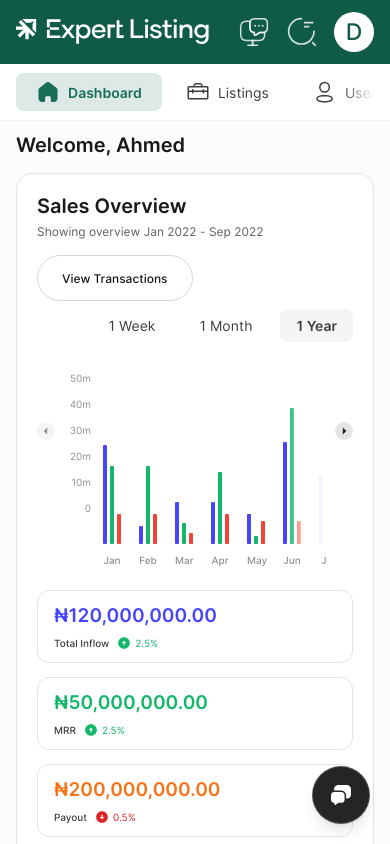
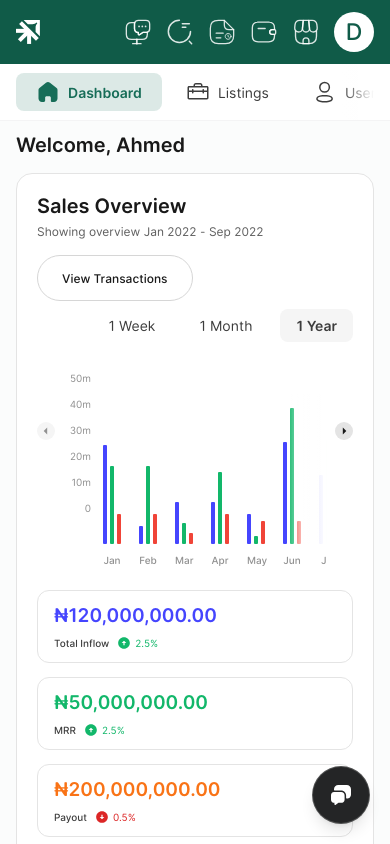
Before and after one commit to Psalm112/expertlisting-dashboard, a Next.js app: page / in a window 390 px wide. Shown: the top 844 px of the page. Built offline with nearby package versions, Linux system fonts and the light colour scheme.

Commit message:
Add the masthead hover tooltips and the avatar's profile card

```diff
--- /dev/null
+++ b/src/components/LogoMark.tsx
@@ -0,0 +1,29 @@
+import type { SVGProps } from 'react';
+
+/**
+ * Just the Expert Listing glyph, without the wordmark.
+ *
+ * Lifted from the same logo export: these are the paths that sit left of x=32,
+ * where the lettering starts. Used on narrow viewports so all five quick actions
+ * still fit in the masthead.
+ */
+export function LogoMark(props: SVGProps<SVGSVGElement>) {
+  return (
+    <svg viewBox="0 0 21 21" fill="none" role="img" aria-label="Expert Listing" {...props}>
+      <path
+        d="M5.18383 0.98438L2.71069 3.45752L17.4666 18.2134L19.9397 15.7403L5.18383 0.98438Z"
+        fill="currentColor"
+      />
+      <path
+        d="M10.5113 7.93818L1.68896 16.7606L4.1621 19.2337L12.9845 10.4113L10.5113 7.93818Z"
+        fill="currentColor"
+      />
+      <path d="M11.1572 7.73471H0V11.2323H11.1572V7.73471Z" fill="currentColor" />
+      <path d="M13.2117 9.78915H9.71414V20.9464H13.2117V9.78915Z" fill="currentColor" />
+      <path
+        d="M10.3912 3.77902H14.4188C15.7697 3.77902 17.0642 3.24273 18.0195 2.28742L18.6371 2.90501C17.6818 3.86032 17.1455 5.15491 17.1455 6.50578V10.5334L20.9105 14.2983V0.0125122H6.62466L10.3912 3.77902Z"
+        fill="currentColor"
+      />
+    </svg>
+  );
+}
--- a/src/components/layout/Masthead.tsx
+++ b/src/components/layout/Masthead.tsx
@@ -1,61 +1,81 @@
 import Link from 'next/link';
 import { Logo } from '@/components/Logo';
+import { LogoMark } from '@/components/LogoMark';
 import { ICONS } from '@/components/icons/registry';
+import { Tooltip } from '@/components/ui/Tooltip';
 import { CURRENT_USER, QUICK_ACTIONS } from '@/lib/mock-data';
 
 /**
  * The dark green bar: wordmark, icon-only quick actions, and the user avatar.
  *
- * Below `lg` the quick actions collapse to the two most useful ones so the bar
- * does not crowd out the wordmark on a phone.
+ * All five quick actions stay visible at every width. Below `sm` the wordmark
+ * collapses to just the glyph, which frees the ~150px needed to keep them.
  */
 export function Masthead() {
   return (
     <div className="bg-brand">
       {/* 82px is the design height; trimmed on phones so the sticky chrome does
           not eat a fifth of a small viewport. */}
-      <div className="shell flex h-16 items-center justify-between gap-4 md:h-[82px]">
-        <Link href="/" className="shrink-0 rounded-sm" aria-label="Expert Listing home">
-          <Logo className="h-[26px] w-auto text-white transition-opacity hover:opacity-90" />
+      <div className="shell flex h-16 items-center justify-between gap-2 md:h-[82px] md:gap-4">
+        <Link href="/" className="shrink-0 rounded-sm text-white" aria-label="Expert Listing home">
+          <LogoMark className="h-6 w-auto transition-opacity hover:opacity-90 sm:hidden" />
+          <Logo className="hidden h-[26px] w-auto transition-opacity hover:opacity-90 sm:block" />
         </Link>
 
-        <div className="flex items-center gap-4 sm:gap-6">
-          <ul className="flex items-center gap-4 sm:gap-6">
-            {QUICK_ACTIONS.map((action, index) => {
+        <div className="flex items-center gap-2 sm:gap-4 md:gap-6">
+          <ul className="flex items-center gap-0.5 md:gap-6">
+            {QUICK_ACTIONS.map((action) => {
               const Icon = ICONS[action.icon];
 
               return (
-                <li
-                  key={action.id}
-                  // Keep the first two on small screens; reveal the rest as space allows.
-                  className={index > 1 ? 'hidden lg:block' : undefined}
-                >
-                  <button
-                    type="button"
-                    aria-label={action.label}
-                    title={action.label}
-                    // The prototype swaps these to a filled variant on hover over
-                    // 300ms. Those variants are remote components with no local
-                    // geometry, so the artwork cannot be exported; this keeps the
-                    // timing and the intent without inventing a second icon set.
-                    className="block rounded-md text-white/80 transition duration-300 hover:scale-110 hover:text-white active:scale-95"
-                  >
-                    <Icon className="size-8" />
-                  </button>
+                <li key={action.id}>
+                  <Tooltip label={action.label}>
+                    <button
+                      type="button"
+                      aria-label={action.label}
+                      // 40px touch target on phones, tightening to the design's
+                      // 32px icon with 24px gaps once there is room for it.
+                      className="grid size-10 place-items-center rounded-full text-white/85 transition duration-300 hover:text-white active:scale-95 md:size-8"
+                    >
+                      <Icon className="size-7 md:size-8" />
+                    </button>
+                  </Tooltip>
                 </li>
               );
             })}
           </ul>
 
-          <button
-            type="button"
-            aria-label={`Account menu for ${CURRENT_USER.greetingName}`}
-            className="grid size-10 shrink-0 place-items-center rounded-full border border-white/50 bg-white text-[1.4375rem]/[1.875rem] font-medium text-brand ring-white/0 transition duration-300 ring-inset hover:ring-4 hover:ring-white/30 active:scale-95"
-          >
-            {CURRENT_USER.initial}
-          </button>
+          <ProfileButton />
         </div>
       </div>
     </div>
   );
 }
+
+/**
+ * Avatar with the hover card the prototype shows: name over email, on a light
+ * panel anchored to the avatar's right edge so it never runs off screen.
+ */
+function ProfileButton() {
+  return (
+    <div className="group/profile relative">
+      <button
+        type="button"
+        aria-label={`Account menu for ${CURRENT_USER.name}`}
+        className="grid size-10 shrink-0 place-items-center rounded-full border border-white/50 bg-white text-[1.4375rem]/[1.875rem] font-medium text-brand transition duration-300 ring-inset hover:ring-4 hover:ring-white/30 active:scale-95"
+      >
+        {CURRENT_USER.initial}
+      </button>
+
+      <div
+        role="tooltip"
+        className="pointer-events-none absolute top-full right-0 z-50 mt-2.5 rounded-panel bg-surface-sunken px-4 py-3 text-right opacity-0 shadow-xl transition-opacity duration-200 group-hover/profile:opacity-100 group-focus-within/profile:opacity-100"
+      >
+        <p className="text-md font-semibold whitespace-nowrap text-ink-strong">
+          {CURRENT_USER.name}
+        </p>
+        <p className="mt-0.5 text-sm whitespace-nowrap text-ink-subtle">{CURRENT_USER.email}</p>
+      </div>
+    </div>
+  );
+}
--- /dev/null
+++ b/src/components/ui/Tooltip.tsx
@@ -0,0 +1,42 @@
+import type { ReactNode } from 'react';
+import { cn } from '@/lib/cn';
+
+/**
+ * The dark label the prototype shows under each masthead icon on hover.
+ *
+ * CSS only, no positioning library. Tailwind compiles `hover:` inside
+ * `@media (hover: hover)`, so this never sticks open after a tap on a
+ * touchscreen, and `group-focus-within` covers keyboard users.
+ */
+export function Tooltip({
+  label,
+  children,
+  className,
+}: {
+  label: string;
+  children: ReactNode;
+  className?: string;
+}) {
+  return (
+    <span className={cn('group/tip relative inline-flex', className)}>
+      {children}
+
+      <span
+        role="tooltip"
+        className={cn(
+          'pointer-events-none absolute top-full left-1/2 z-50 mt-2.5 -translate-x-1/2',
+          'rounded-control bg-surface-invert px-3.5 py-2 text-sm whitespace-nowrap text-white',
+          'opacity-0 shadow-lg transition-opacity duration-200',
+          'group-hover/tip:opacity-100 group-focus-within/tip:opacity-100',
+        )}
+      >
+        {/* Caret. A rotated square is cheaper than a second SVG. */}
+        <span
+          aria-hidden
+          className="absolute -top-1 left-1/2 size-2.5 -translate-x-1/2 rotate-45 rounded-[2px] bg-surface-invert"
+        />
+        <span className="relative">{label}</span>
+      </span>
+    </span>
+  );
+}
--- a/src/lib/mock-data.ts
+++ b/src/lib/mock-data.ts
@@ -17,9 +17,11 @@ import type {
  */
 
 export const CURRENT_USER: CurrentUser = {
-  // The design greets "Ahmed" but draws a "D" avatar - reproduced as-is rather
-  // than silently reconciled. See README > Assumptions.
+  // The page greets "Ahmed" while the avatar and its hover card say Dylan Frank.
+  // Reproduced as drawn rather than silently reconciled. See README > Assumptions.
   greetingName: 'Ahmed',
+  name: 'Dylan Frank',
+  email: 'dylanfran96@gmail.com',
   initial: 'D',
 };
 
@@ -32,11 +34,16 @@ export const NAV_ITEMS: NavItem[] = [
   { id: 'tasks', label: 'Tasks', href: '/tasks', icon: 'tasks' },
 ];
 
+/**
+ * Labels are the ones the prototype shows in each icon's hover tooltip, not the
+ * Figma layer names, which differ. The wallet tooltip reads "Payoout Center" in
+ * the file; the typo is corrected here. See README > Assumptions.
+ */
 export const QUICK_ACTIONS: QuickAction[] = [
-  { id: 'messages', label: 'Messages', icon: 'messages' },
-  { id: 'activity', label: 'Activity log', icon: 'activity' },
+  { id: 'engagement', label: 'Engagement', icon: 'messages' },
+  { id: 'search-activity', label: 'Search Activity', icon: 'activity' },
   { id: 'waitlist', label: 'Waitlist', icon: 'waitlist' },
-  { id: 'payouts', label: 'Payout centre', icon: 'wallet' },
+  { id: 'payout-center', label: 'Payout Center', icon: 'wallet' },
   { id: 'marketplace', label: 'Marketplace', icon: 'shop' },
 ];
 
--- a/src/lib/types.ts
+++ b/src/lib/types.ts
@@ -35,6 +35,9 @@ export interface QuickAction {
 export interface CurrentUser {
   /** Name used in the page greeting. */
   greetingName: string;
+  /** Full name, shown in the avatar's hover card. */
+  name: string;
+  email: string;
   /** Letter shown in the masthead avatar. */
   initial: string;
 }
```
